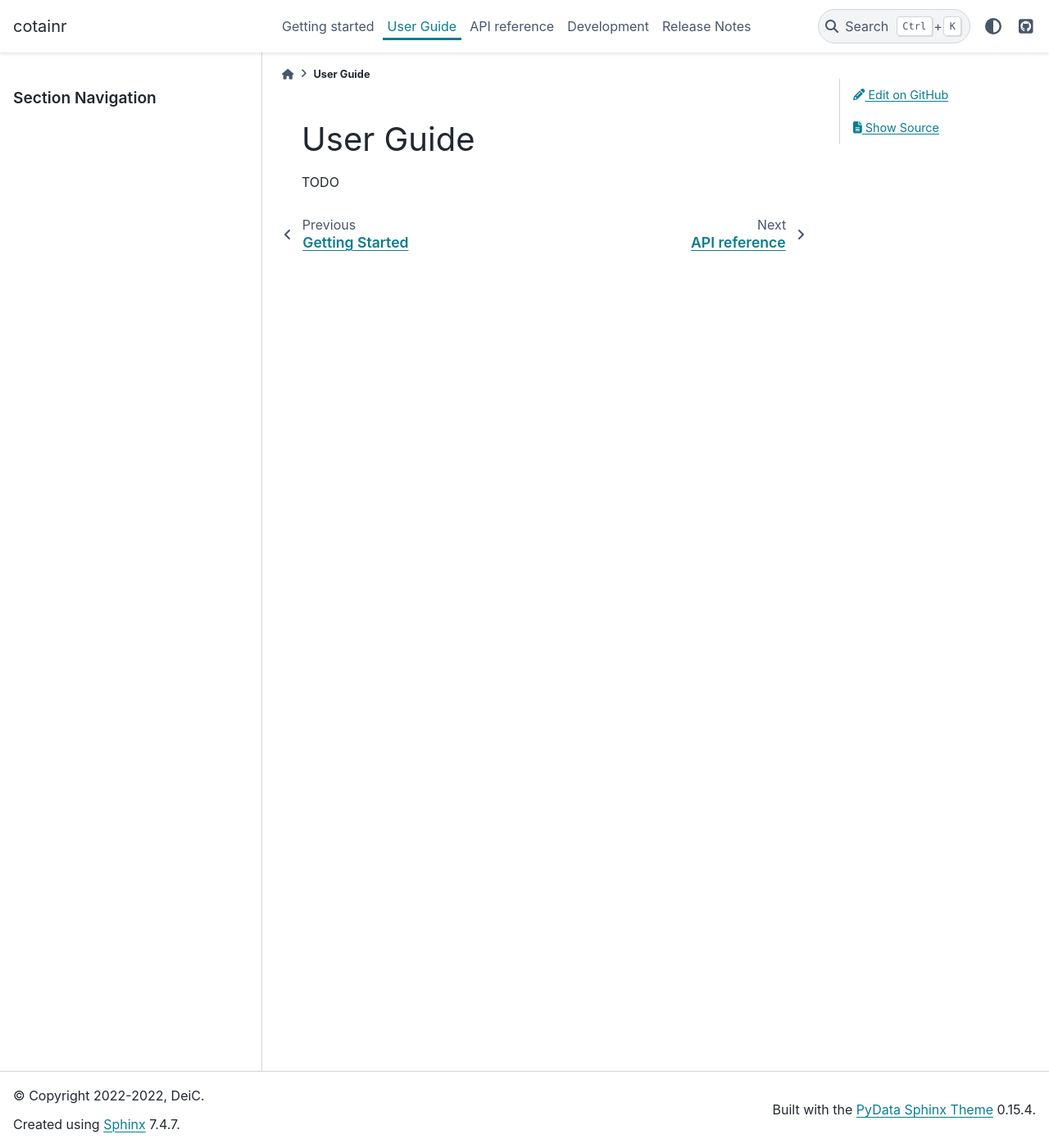
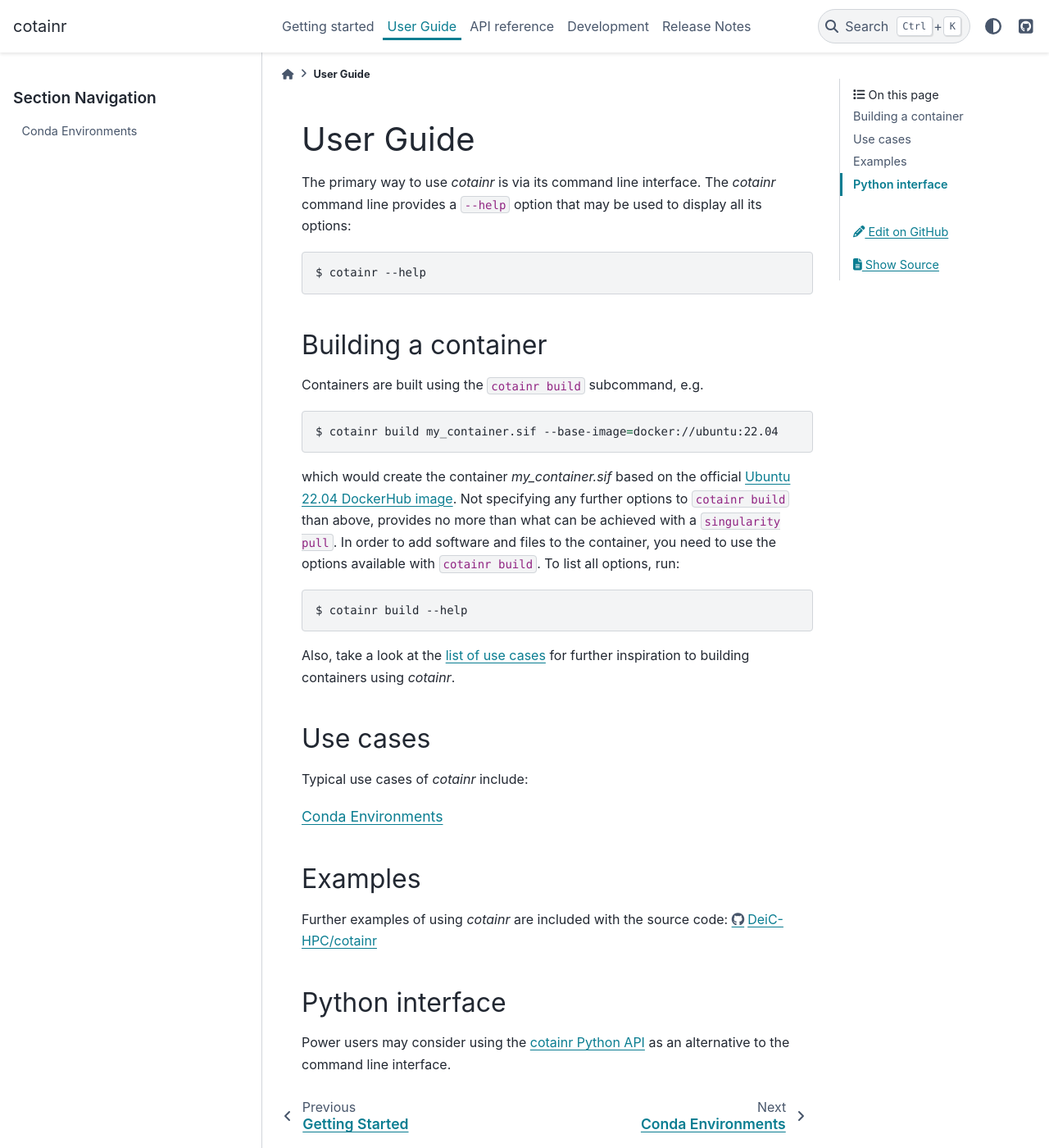
Before and after one commit to DeiC-HPC/cotainr, a Sphinx documentation site: the page built from doc/user_guide/index.rst, in a window 1280 px wide and 1400 px high. Shown: the whole window at 82% size. Built offline with Sphinx 7.4.7 and the PyData theme 0.15.4, drawn with Linux system fonts in a browser that asks for light colours; pages that are not in the unit, such as notebooks, are missing from menus.

Commit message:
AB#475 Draft of user guide docs section.

```diff
--- a/doc/api_reference/index.rst
+++ b/doc/api_reference/index.rst
@@ -1,6 +1,7 @@
+.. _section_api_reference:
+
 API reference
 =============
-
 The full public cotainr API is listed below.
 
 .. toctree::
--- a/doc/development/index.rst
+++ b/doc/development/index.rst
@@ -1,4 +1,5 @@
+.. _section_development:
+
 Development
 ===========
-
 TODO
--- a/doc/index.rst
+++ b/doc/index.rst
@@ -1,4 +1,6 @@
 :html_theme.sidebar_secondary.remove:
+
+.. _cotainr_documentation:
 
 cotainr documentation
 =====================
@@ -10,6 +12,7 @@
 .. toctree::
    :maxdepth: 1
    :hidden:
+   :includehidden:
 
    Getting started <getting_started>
    User Guide <user_guide/index>
--- a/doc/release_notes.rst
+++ b/doc/release_notes.rst
@@ -1,4 +1,5 @@
+.. _section_release_notes:
+
 Release Notes
 =============
-
 TODO
--- a/doc/user_guide/index.rst
+++ b/doc/user_guide/index.rst
@@ -1,4 +1,47 @@
+.. _section_user_guide:
+
 User Guide
 ==========
+The primary way to use `cotainr` is via its command line interface. The `cotainr` command line provides a :code:`--help` option that may be used to display all its options:
 
-TODO
+.. code-block:: console
+
+    $ cotainr --help
+
+
+Building a container
+--------------------
+Containers are built using the :code:`cotainr build` subcommand, e.g.
+
+.. code-block:: console
+
+    $ cotainr build my_container.sif --base-image=docker://ubuntu:22.04
+
+which would create the container `my_container.sif` based on the official `Ubuntu 22.04 DockerHub image <https://hub.docker.com/_/ubuntu>`_. Not specifying any further options to :code:`cotainr build` than above, provides no more than what can be achieved with a :code:`singularity pull`. In order to add software and files to the container, you need to use the options available with :code:`cotainr build`. To list all options, run:
+
+.. code-block:: console
+
+    $ cotainr build --help
+
+Also, take a look at the :ref:`list of use cases <use_cases>` for further inspiration to building containers using `cotainr`.
+
+.. _use_cases:
+
+Use cases
+---------
+Typical use cases of `cotainr` include:
+
+.. toctree::
+    :maxdepth: 1
+
+    conda_env
+
+
+Examples
+--------
+Further examples of using `cotainr` are included with the source code: https://github.com/DeiC-HPC/cotainr/tree/main/examples
+
+
+Python interface
+----------------
+Power users may consider using the :ref:`cotainr Python API <section_api_reference>` as an alternative to the command line interface.
```
Also changed, not shown: doc/getting_started.rst (+8 -1 lines), doc/user_guide/conda_env.rst (added, +49 -0 lines).
